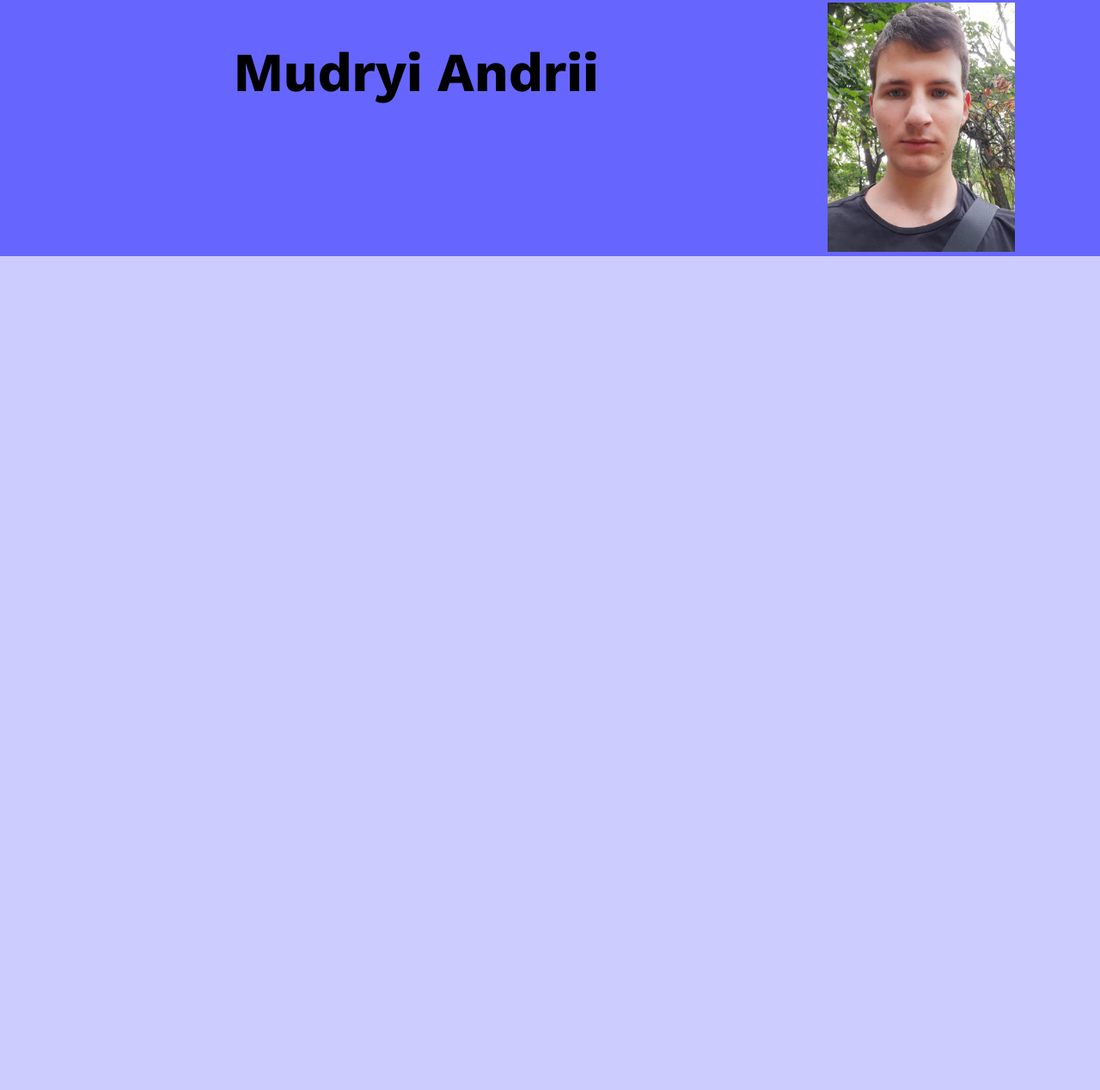
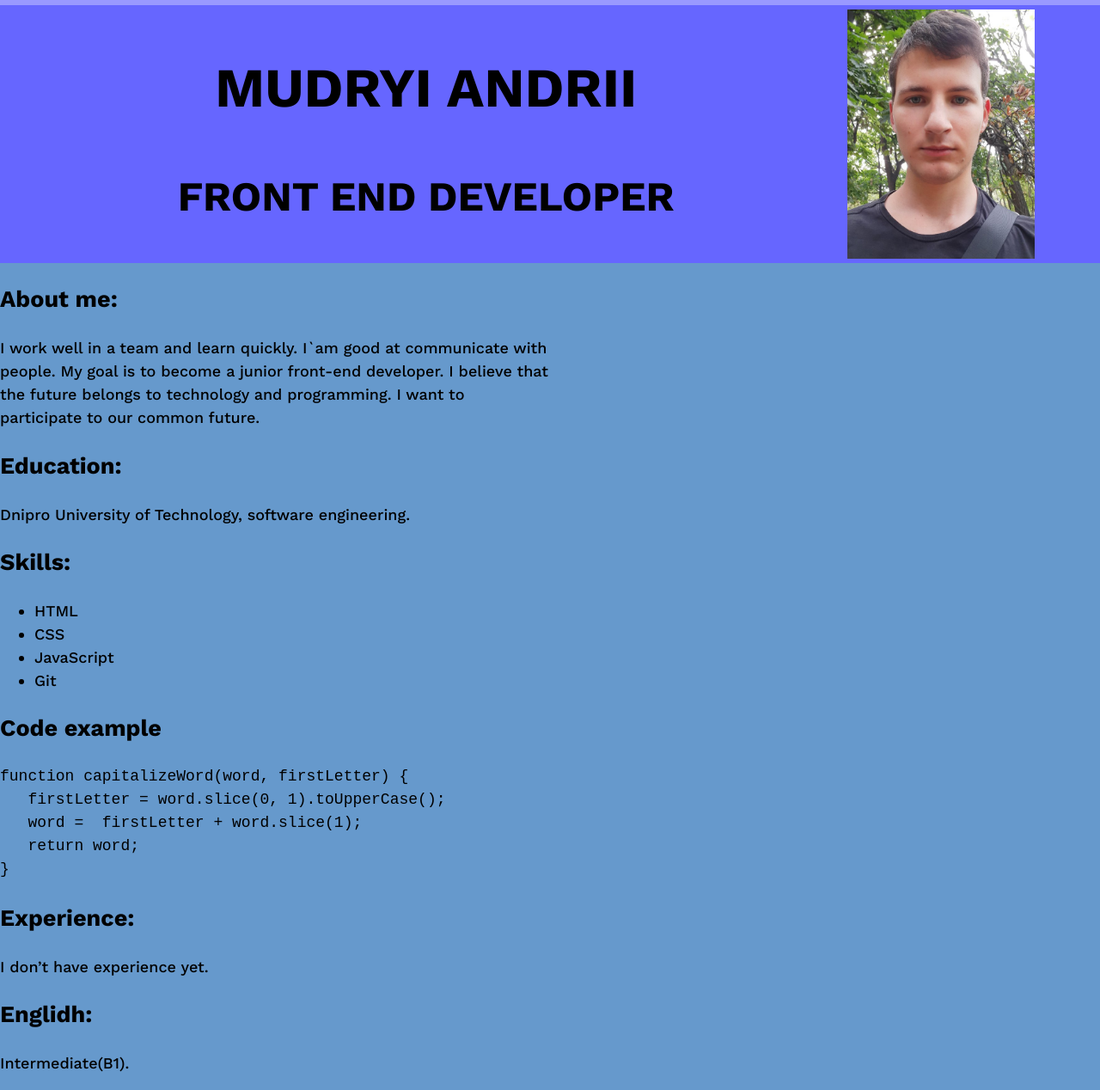
Before and after one commit to xepomond/rsschool-cv-old, a plain HTML site: page index.html in a window 1280 px wide. Shown: the part 63-1331 px from the top of the page at 86% size. Before the commit the page ends 800 px from the top, so only its background shows below. Drawn offline with nearby package versions, Linux system fonts and the light colour scheme.

Commit message:
feat: add main conteiner info

```diff
--- a/index.html
+++ b/index.html
@@ -18,19 +18,20 @@
       <div class="container">
          <nav class="nav">
             <ul class="nav-list">
-               <li class="nav-item"><a href="#contacts" class="nav-link">Contacts</a></li>
                <li class="nav-item"><a href="#summary" class="nav-link">Summary</a></li>
+               <li class="nav-item"><a href="#education" class="nav-link">Education</a></li>
                <li class="nav-item"><a href="#skills" class="nav-link">Skills</a></li>
                <li class="nav-item"><a href="#code" class="nav-link">Code</a></li>
                <li class="nav-item"><a href="#experience" class="nav-link">Experience</a></li>
-               <li class="nav-item"><a href="#education" class="nav-link">Education</a></li>
                <li class="nav-item"><a href="#englidh" class="nav-link">Englidh</a></li>
+               <li class="nav-item"><a href="#contacts" class="nav-link">Contacts</a></li>
             </ul>
          </nav>
          <div class="text-header">
             <div class="text-header__photo">
                <div class="text-header__h1">
                   <h1>Mudryi Andrii</h1>
+                  <h2>Front End Developer</h2>
                </div>
                 <img src="assets/img/portrait.jpg" alt="my photo">
             </div>
@@ -41,7 +42,42 @@
 
    <main class="main">
       <div class="container">
-
+         <section class="section" id="summary">
+            <h2>About me:</h2>
+            <p>I work well in a team and learn quickly. I`am good at communicate with people.
+               My goal is to become a junior front-end developer.
+               I believe that the future belongs to technology and programming.
+               I want to participate to our common future.</p>
+         </section>
+         <section class="section" id="education">
+            <h2>Education:</h2>
+            <p>Dnipro University of Technology, software engineering.</p>
+         </section>
+         <section class="section" id="skills">
+            <h2>Skills:</h2>
+            <ul>
+               <li>HTML</li>
+               <li>CSS</li>
+               <li>JavaScript</li>
+               <li>Git</li>
+            </ul>
+         </section>
+         <section class="section" id="code">
+            <h2>Code example</h2>
+            <pre><code>function capitalizeWord(word, firstLetter) {
+   firstLetter = word.slice(0, 1).toUpperCase();
+   word =  firstLetter + word.slice(1);
+   return word;
+}</code></pre>
+         </section>
+         <section class="section" id="experience">
+            <h2>Experience:</h2>
+            <p>I don’t have experience yet.</p>
+         </section>
+         <section class="section" id="english">
+            <h2>Englidh:</h2>
+            <p>Intermediate(B1).</p>
+         </section>
       </div>
    </main>
 
--- a/style.css
+++ b/style.css
@@ -9,12 +9,16 @@ body {
    margin: 0;
    padding: 0;
    background-color: #CCCCFF;
+   font-size: 18px;
+   font-weight: 400;
+   line-height: 1.5;
 
 
 }
 .container {
 max-width: 1440px;
 margin: 0 auto;
+background-color: #6699CC;
 }
 
 
@@ -66,4 +70,24 @@ margin: 0 auto;
    background-color: #6666FF;
    text-align: center;
    font-size: 32px;
+   text-transform: uppercase;
 }
+
+
+main {
+   display: flex;
+   flex-wrap: wrap;
+}
+
+
+.section {
+   width: 50%;
+   border: 1px;
+}
+
+
+@media (max-width: 768px) {
+   .section {
+     width: 100%;
+   }
+ }
```
